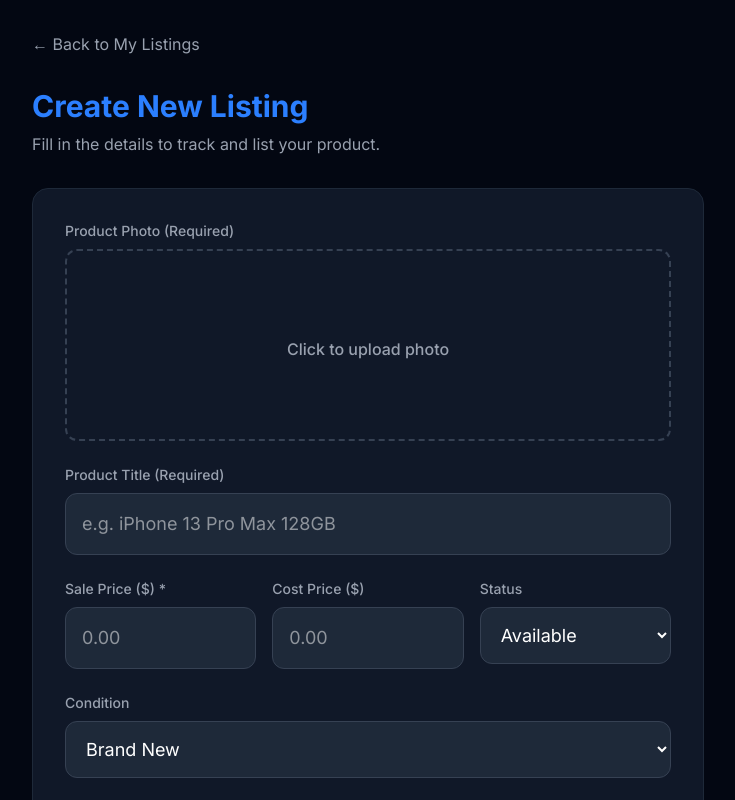
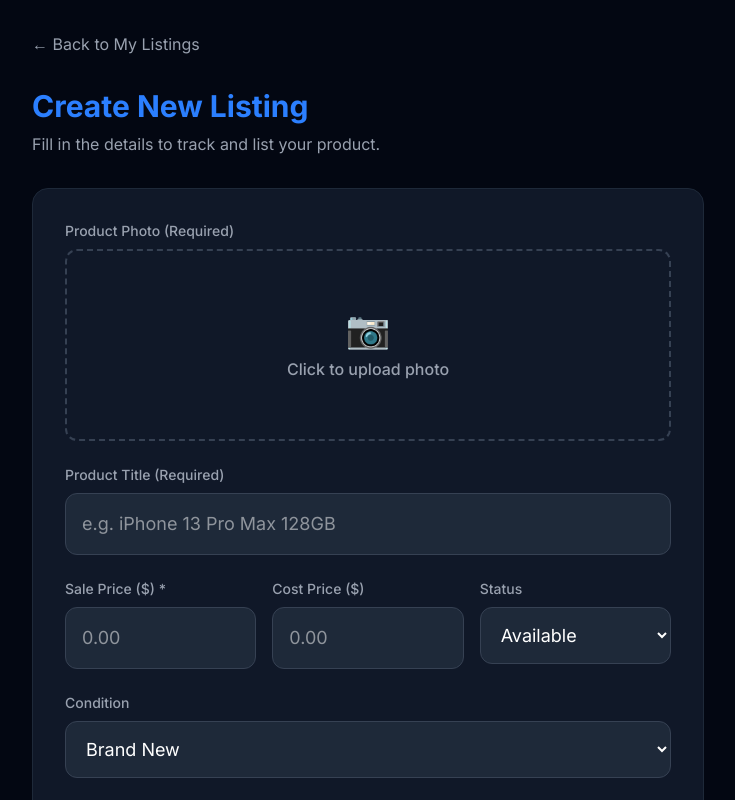
Before and after one commit to joshinabin964-dev/listpro, a Next.js app: page /generate in a window 1280 px wide. Shown: the top 800 px of the page, without its empty margins (272-1007 px from the left). Built offline with nearby package versions, Linux system fonts and the light colour scheme; no server answers.

Commit message:
Auto-save GPS coordinates when creating listing

```diff
--- a/app/generate/page.tsx
+++ b/app/generate/page.tsx
@@ -41,6 +41,12 @@ export default function GeneratePage() {
       const { data: { session } } = await supabase.auth.getSession();
       if (!session) { toast.error("Please log in first."); setLoading(false); return; }
 
+      // 1. Fetch the user's saved GPS location from their profile
+      const { data: profile } = await supabase.from("profiles").select("latitude, longitude").eq("id", session.user.id).single();
+      const userLat = profile?.latitude || null;
+      const userLng = profile?.longitude || null;
+
+      // 2. Upload Image
       const fileExt = imageFile.name.split('.').pop();
       const fileName = `${session.user.id}-${Date.now()}.${fileExt}`;
 
@@ -49,6 +55,7 @@ export default function GeneratePage() {
 
       const { data: { publicUrl } } = supabase.storage.from('product-images').getPublicUrl(fileName);
 
+      // 3. Save Listing with GPS Coordinates
       const { error: dbError } = await supabase.from('listings').insert({
         user_id: session.user.id,
         product_name: title,
@@ -59,7 +66,9 @@ export default function GeneratePage() {
         cost_price: parseFloat(costPrice) || 0,
         sale_price: parseFloat(salePrice) || 0,
         status: status,
-        is_public: isPublic
+        is_public: isPublic,
+        latitude: userLat, // NEW: Saving GPS
+        longitude: userLng // NEW: Saving GPS
       });
 
       if (dbError) {
@@ -87,7 +96,7 @@ export default function GeneratePage() {
             <input type="file" ref={fileInputRef} onChange={handleImageChange} accept="image/*" className="hidden" />
             {!imagePreview ? (
               <div onClick={() => fileInputRef.current?.click()} className="w-full h-48 border-2 border-dashed border-gray-700 rounded-xl flex flex-col items-center justify-center cursor-pointer hover:border-blue-500 hover:bg-gray-800/50 transition">
-                <span className="text-4xl mb-2"></span><span className="text-gray-400 font-medium">Click to upload photo</span>
+                <span className="text-4xl mb-2">📷</span><span className="text-gray-400 font-medium">Click to upload photo</span>
               </div>
             ) : (
               <div className="relative w-full h-64 bg-black rounded-xl overflow-hidden border border-gray-700">
```
